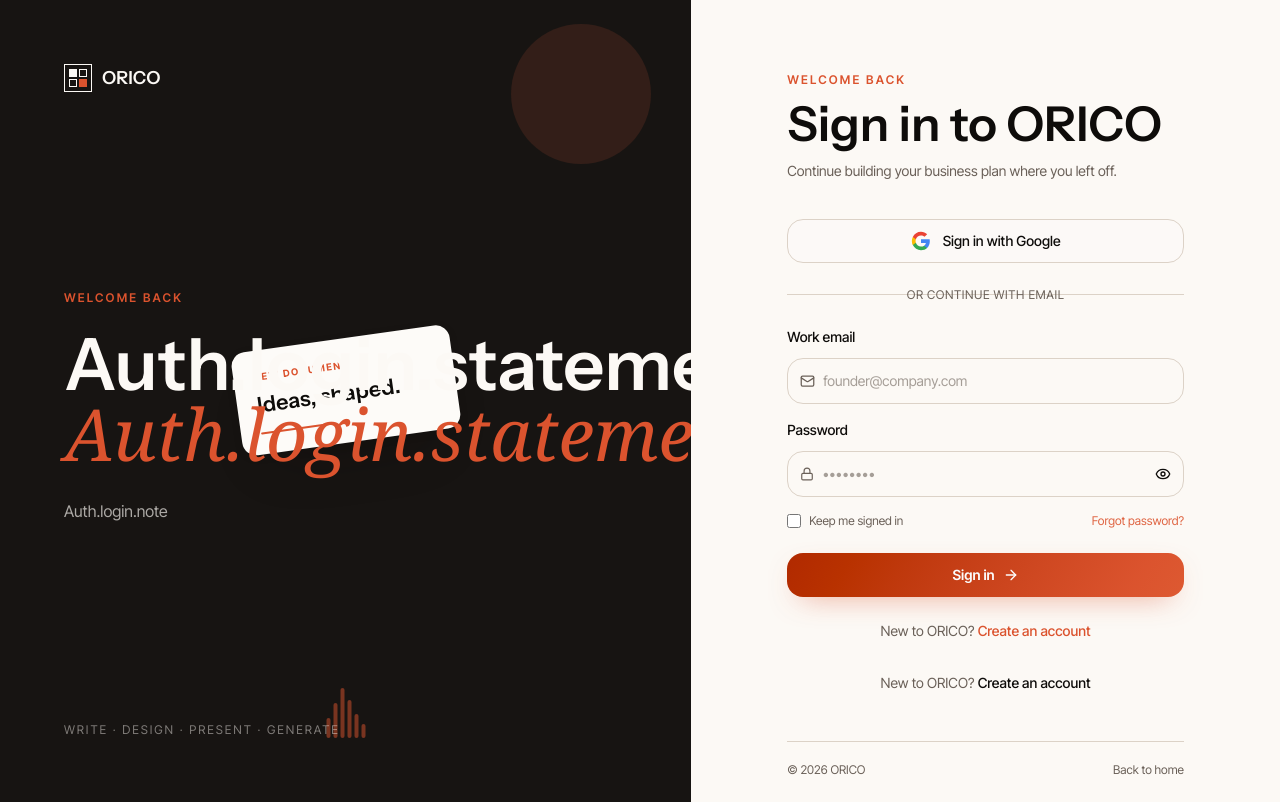
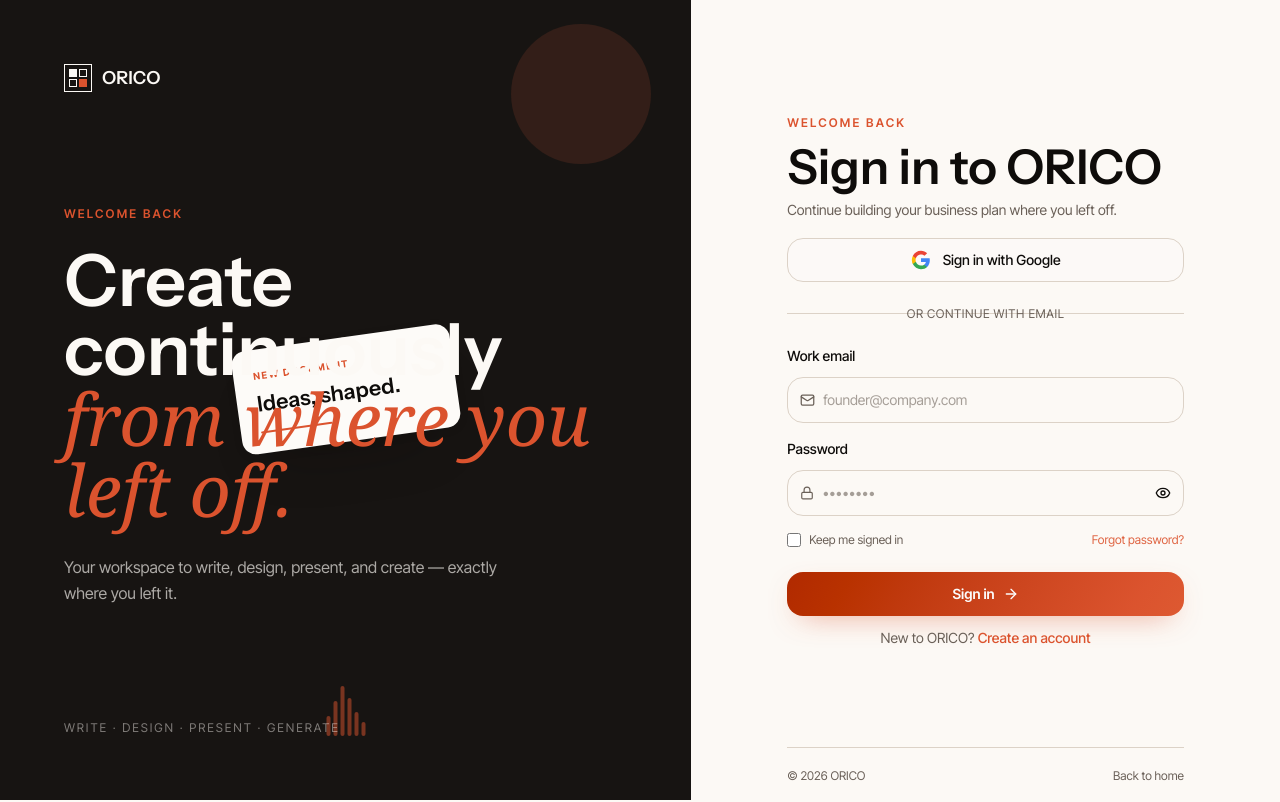
Before and after one commit to Raheeemsala7/AI-Productivity-Platform, a Next.js app: page /en/auth/login in a window 1280 px wide. Built offline with nearby package versions, Linux system fonts and the light colour scheme.

Commit message:
feat: add authentication UI components, types, and English localization messages

```diff
--- a/src/app/[locale]/auth/login/page.tsx
+++ b/src/app/[locale]/auth/login/page.tsx
@@ -30,26 +30,18 @@ export default async function LoginPage() {
         <p className="mb-3 text-xs font-semibold uppercase tracking-[0.18em] text-brand">
           {t("welcomeBack")}
         </p>
-        <h1 className="font-display text-4xl font-semibold tracking-normal text-foreground sm:text-5xl">
+        <h3 className="font-display text-4xl font-semibold tracking-normal text-foreground sm:text-5xl">
           {t("signInTitle")}
-        </h1>
-        <p className="mt-3 text-sm leading-relaxed text-muted-foreground">
+        </h3>
+        <p className="mt-2 mb-4 text-sm leading-relaxed text-muted-foreground ">
           {t("signInSubtitle")}
         </p>
 
-        <div className="mt-9">
+        <div>
           <LoginForm />
         </div>
 
-        <p className="mt-8 text-center text-sm text-muted-foreground">
-          {t("newToOrico")}{" "}
-          <Link
-            href="/auth/register"
-            className="font-medium text-foreground transition-colors hover:text-brand"
-          >
-            {t("createAccount")}
-          </Link>
-        </p>
+
       </div>
     </AuthShell>
   );
--- a/src/features/auth/_components/auth-shell.tsx
+++ b/src/features/auth/_components/auth-shell.tsx
@@ -55,7 +55,7 @@ export async function AuthShell({
       </section>
 
       {/* ── Right panel ── */}
-      <section className="flex min-h-screen flex-col px-5 py-6 sm:px-10 lg:px-16 xl:px-24">
+      <section className="flex min-h-screen flex-col px-5 py-4 sm:px-10 lg:px-16 xl:px-24">
         <div className="flex items-center justify-between lg:hidden">
           <Brand />
           <span className="text-xs uppercase tracking-[0.16em] text-muted-foreground">
--- a/src/features/auth/_components/login-form.tsx
+++ b/src/features/auth/_components/login-form.tsx
@@ -6,7 +6,7 @@ import { zodResolver } from '@hookform/resolvers/zod';
 import { Field, FieldError, FieldLabel } from '@/shared/components/ui/field';
 import { useState, useTransition } from 'react';
 import { Link } from '@/i18n/navigation';
-import { signIn } from 'next-auth/react';
+import { signIn, getSession } from 'next-auth/react';
 import { toast } from 'sonner';
 import { useTranslations } from 'next-intl';
 import { AuthDivider } from './auth-divider';
@@ -34,7 +34,7 @@ export default function LoginForm() {
                 password: data.password,
                 remember: data.remember,
                 redirect: false,
-                callbackUrl:"/dashboard"
+                // callbackUrl:"/dashboard"
             })
 
             if (res?.error === "Invalid credentials") {
@@ -42,7 +42,17 @@ export default function LoginForm() {
                 return
             }
             toast.success(t("loginSuccess"))
-            window.location.href = "/dashboard"
+
+            const session = await getSession()
+            const role = session?.user?.role
+
+            if (role === "admin") {
+                window.location.href = "/admin"
+            } else if (role === "superadmin") {
+                window.location.href = "/super-admin"
+            } else {
+                window.location.href = "/dashboard"
+            }
         })
     };
 
@@ -155,7 +165,7 @@ export default function LoginForm() {
                 </button>
             </form>
 
-            <p className="mt-6 text-center text-sm text-muted-foreground">
+            <p className="mt-3 text-center text-sm text-muted-foreground">
                 {t("newToOrico")}{" "}
                 <Link
                     href="/auth/register"
--- a/src/features/auth/types/auth.d.ts
+++ b/src/features/auth/types/auth.d.ts
@@ -6,6 +6,7 @@ export type User = {
     slogan: string;
     avatar: string | null;
     avatar_color: string;
+    role: "user" | "admin" | "superadmin"
 };
 
 
@@ -33,6 +34,7 @@ export interface GoogleLoginUser {
     slogan: string;
     created_at: string;
     updated_at: string;
+    role: "user" | "admin" | "superadmin";
 }
 
 export type GoogleLoginResponse =
--- a/src/i18n/messages/en.json
+++ b/src/i18n/messages/en.json
@@ -65,7 +65,13 @@
     "signUpWithGoogle": "Sign up with Google",
     "orContinueWithEmail": "or continue with email",
     "protectedWorkspace": "Protected workspace · Arabic & English support",
-    "registerError": "Something error"
+    "registerError": "Something error",
+    "login": {
+      "statement": "Create continuously",
+      "statementAccent": "from where you left off.",
+      "note": "Your workspace to write, design, present, and create — exactly where you left it.",
+      "mobileLead": "Create without limits."
+    }
   },
   "VerifyEmail": {
     "verifying": "Verifying your email",
```
